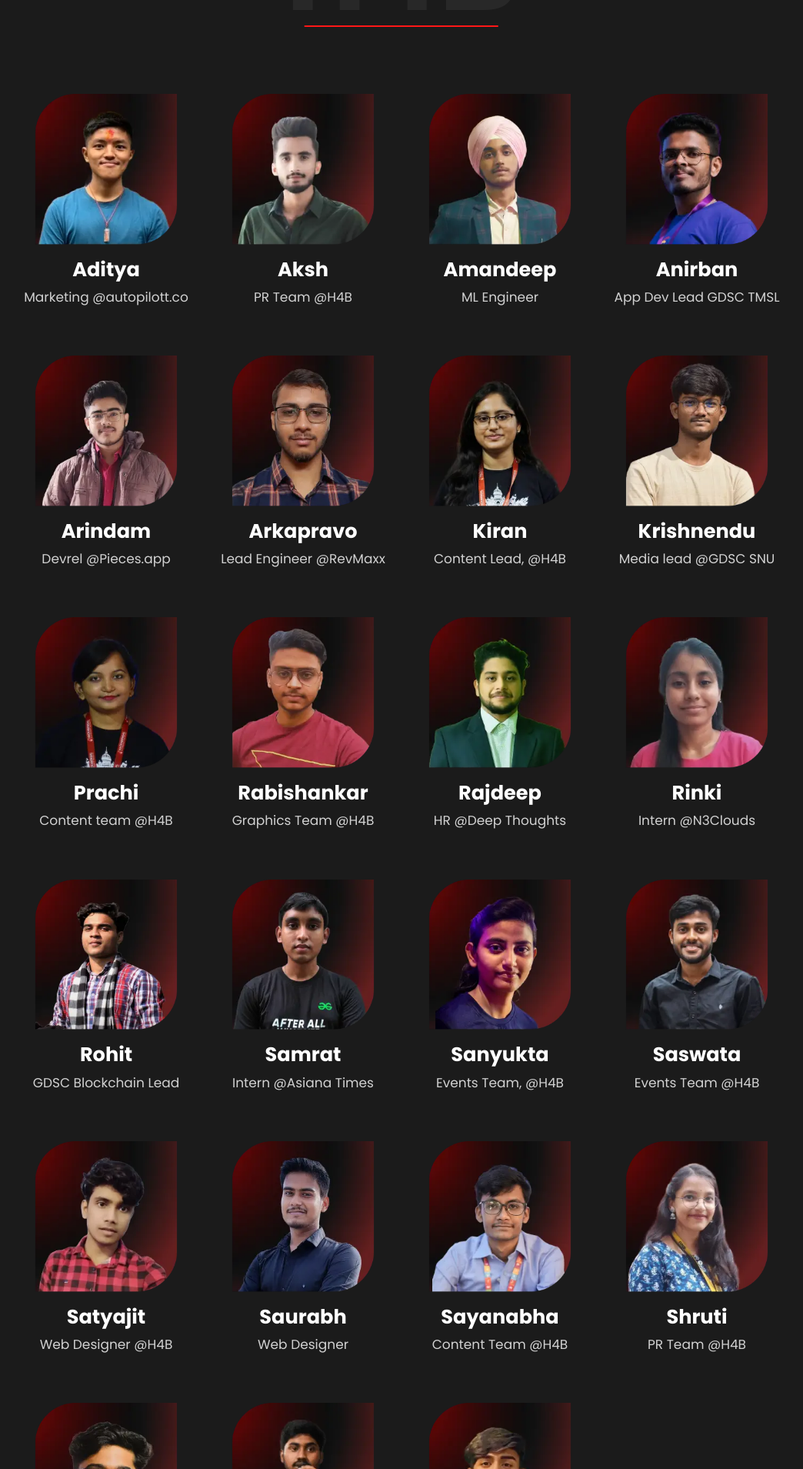
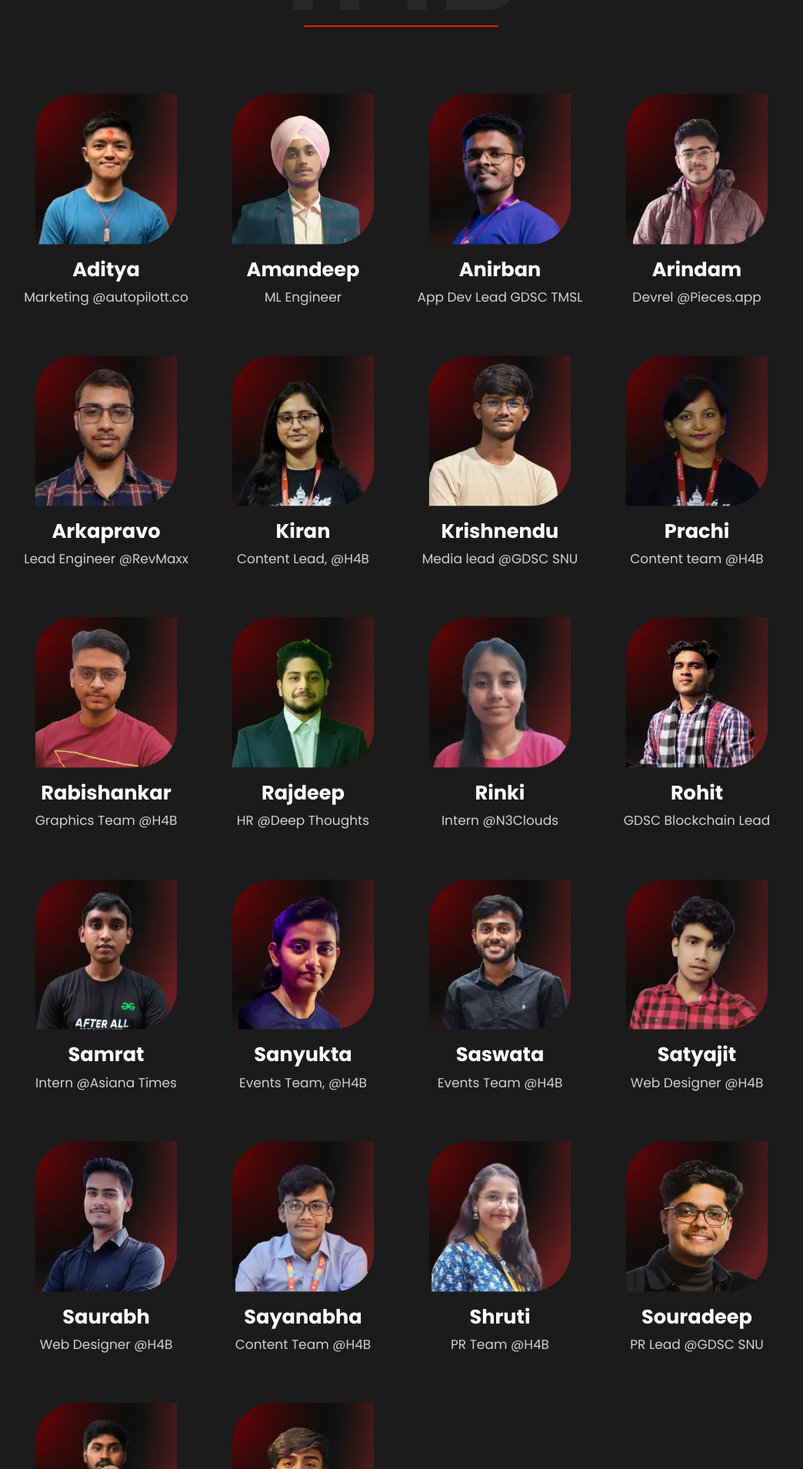
Before and after one commit to hack4bengal/s3, a React (Vite) app: page /team in a window 1280 px wide. Shown: the part 2011-3920 px from the top of the page at 77% size, without its empty margins (118-1162 px from the left). Built offline with nearby package versions, Linux system fonts and the light colour scheme.

Commit message:
fix: promote to participant

```diff
--- a/src/assets/data/TeamContent.js
+++ b/src/assets/data/TeamContent.js
@@ -1,6 +1,5 @@
 import sanmoy from "../images/TeamCardImages/Sanmoy.webp";
 import aditya from "../images/TeamCardImages/aditya.webp";
-import aksh from "../images/TeamCardImages/aksh.webp";
 import amandeep from "../images/TeamCardImages/amandeep.webp";
 import anirban from "../images/TeamCardImages/anirban.webp";
 import ankita from "../images/TeamCardImages/ankita.webp";
@@ -97,14 +96,7 @@ const teamMember = {
       linkedIn: "https://linkedin.com/in/-prachi1710",
       twitter: "https://twitter.com/_prachi1710",
     },
-    {
-      img: aksh,
-      name: "Aksh",
-      title: "PR Team @H4B",
-      linkedIn:
-        "https://www.linkedin.com/in/aksh-bhardwaj-6125a81b4?utm_source=share&utm_campaign=share_via&utm_content=profile&utm_medium=android_app",
-      twitter: "https://x.com/akshbhardwaj7?t=JmH0G4iBOJIMhoT2gaiCpg&s=09",
-    },
+
     {
       img: sanyukta,
       name: "Sanyukta",
@@ -214,7 +206,7 @@ const teamMember = {
     {
       img: saurabh,
       name: "Saurabh",
-      title: "Web Designer",
+      title: "Web Designer @H4B",
       linkedIn: "https://in.linkedin.com/in/communicatewithsaurabh",
       twitter: "https://x.com/SaurabhKJha_Dev",
     },
--- a/src/components/private/about/About.scss
+++ b/src/components/private/about/About.scss
@@ -1,6 +1,6 @@
 .about__container {
   padding: 4rem 7rem;
-  padding-bottom: 0;
+  padding-top: 2rem;
 
   position: relative;
   overflow: hidden;
```
